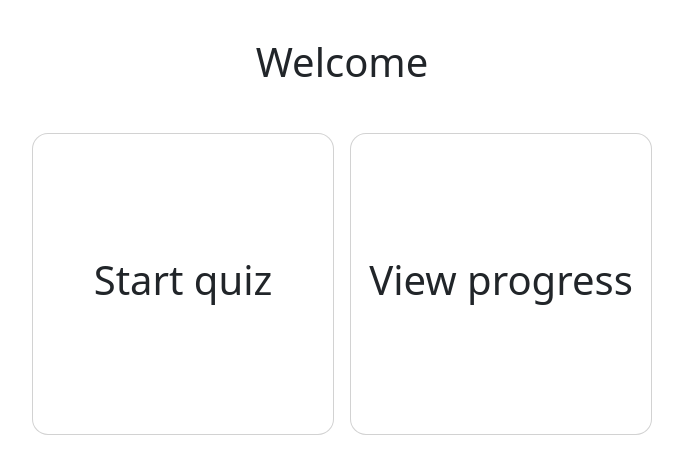
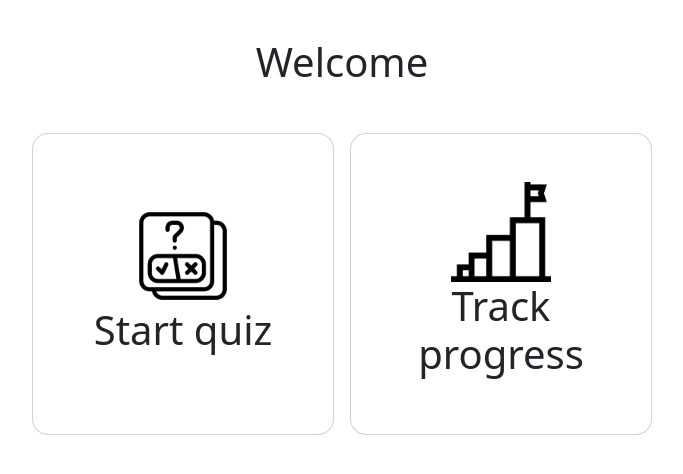
Before and after one commit to Ava-HW/hsk_vocab, a Python web app: template templates/user_home.html in a window 1280 px wide. Shown: the part 56-530 px from the top of the page, without its empty margins (298-981 px from the left). Run offline with Jinja, Linux system fonts and the light colour scheme; the template is opened without the code that fills it, so the values that code supplies are empty; some libraries are stand-ins or nearby versions.

Commit message:
Added icons to user home page links

```diff
--- a/static/styles.css
+++ b/static/styles.css
@@ -199,7 +199,7 @@ td, th {
 }
 
 .link-card:hover{
-    box-shadow: 0 1rem 1rem #DEE2E6 !important;
+    box-shadow: 0 1rem 1rem #FAEEDA !important;
 }
 
 .site-title{
@@ -212,3 +212,8 @@ td, th {
 .img-divider{
     padding-top: 0%;
 }
+
+.link-button-icon{
+    max-width: 100px;
+    height:auto;
+}
--- a/templates/user_home.html
+++ b/templates/user_home.html
@@ -8,13 +8,15 @@
 
 <div class = "d-flex gap-3 flex-md-row justify-content-center align-items-center container" style="padding-top: 3%;">
     <a class= "card rounded-4" href="/start_quiz" style="text-decoration: none;">
-        <div class="card-body link-card d-flex align-items-center justify-content-center">
+        <div class="card-body link-card d-flex flex-column align-items-center justify-content-center">
+            <img src = "static/images/quiz.png" class = "link-button-icon">
             <h1>Start quiz</h1>
         </div>
     </a>
     <a class="card rounded-4" href="/progress" style="text-decoration: none;">
-        <div class="card-body link-card d-flex align-items-center justify-content-center">
-            <h1>View progress</h1>
+        <div class="card-body link-card d-flex flex-column align-items-center justify-content-center">
+            <img src = "static/images/success.png" class= "link-button-icon">
+            <h1>Track progress</h1>
         </div>
     </a>
 </div>
```
Also changed, not shown: static/images/quiz.png (added), static/images/success.png (added).
